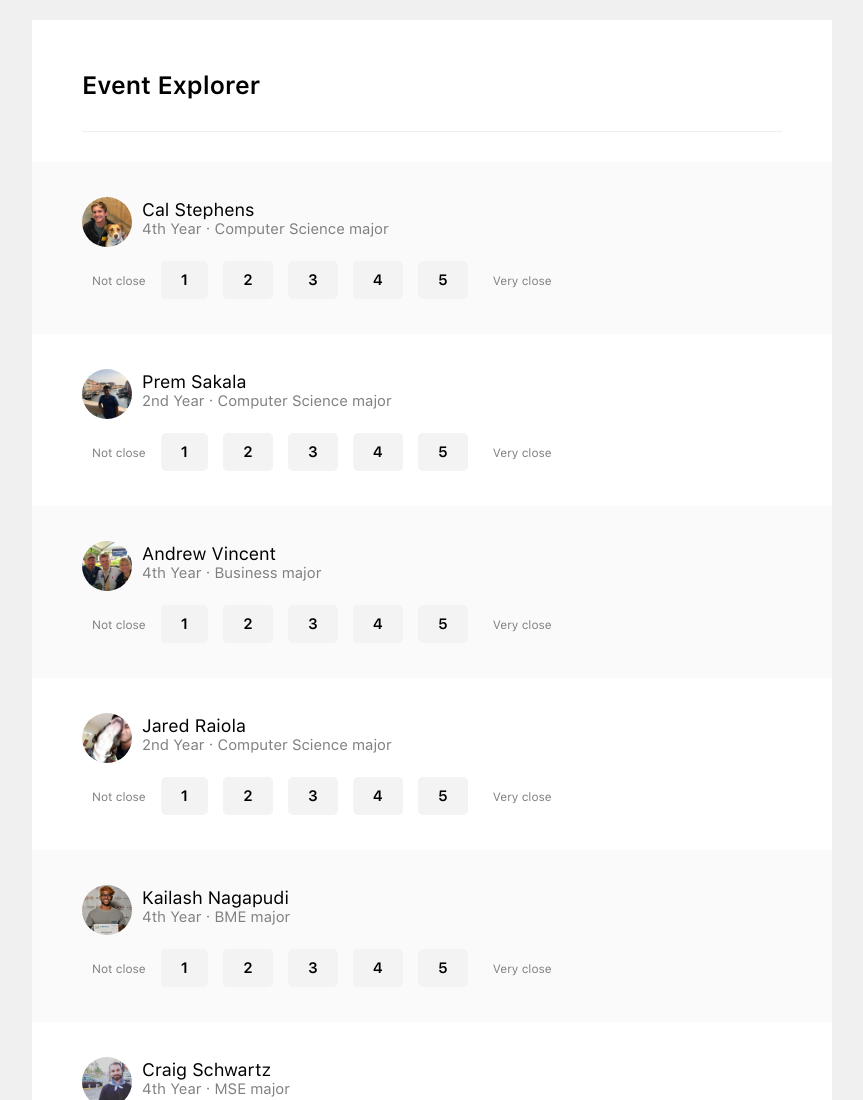
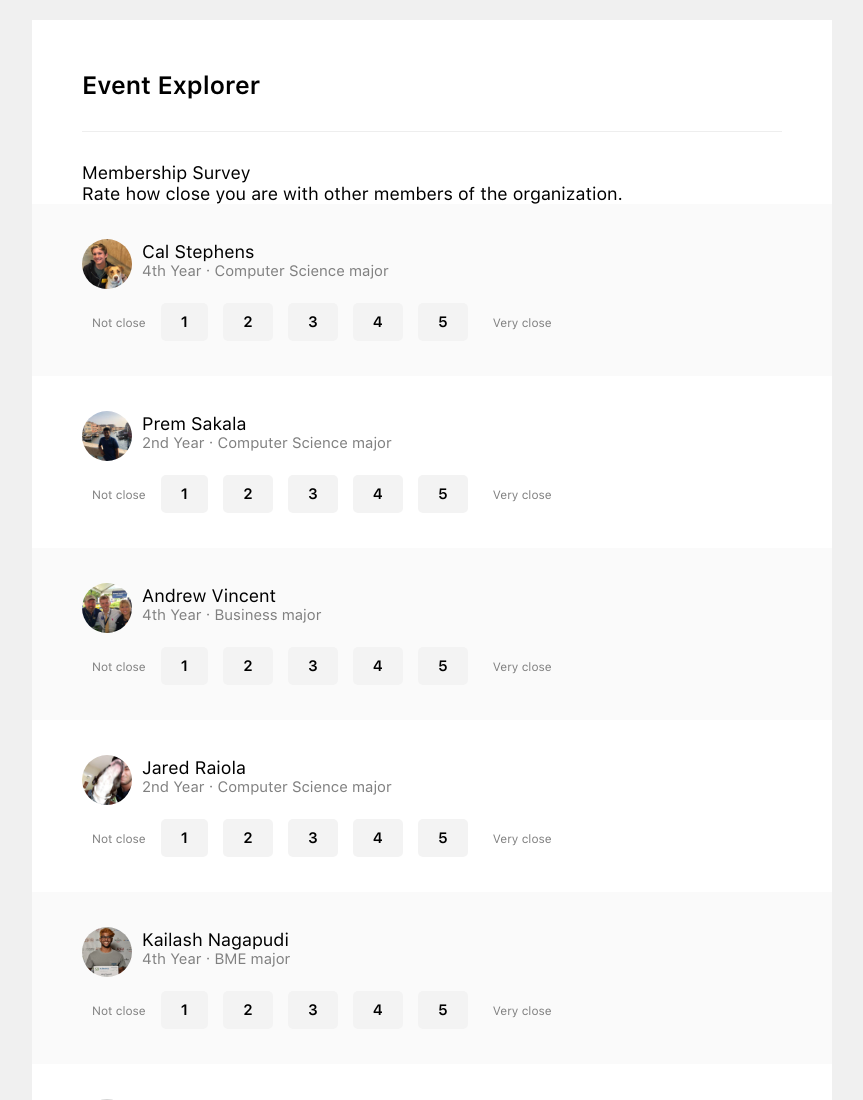
Before and after one commit to helluva/bond, a plain HTML site: page index.html in a window 1280 px wide. Shown: the top 1100 px of the page, without its empty margins (208-1071 px from the left). Drawn offline with nearby package versions, Linux system fonts and the light colour scheme.

Commit message:
Refactor a bit

```diff
--- a/index.html
+++ b/index.html
@@ -17,14 +17,23 @@
             <div class="formTitle">Event Explorer</div> <br>
             <div class="fullWidthUnderline"></div>
 
-            <div id="people">
+            <div id="step-name">Membership Survey</div>
+            <div id="step-instructions">Rate how close you are with other members of the organization.</div>
+
+            <div id="entries">
                 <!-- filled in on-load -->
             </div>
+
+            <br>
 
             <div id="submitArea">
                 <button class="button" id="submitButton">Submit</button>
                 <span id="content"> </span>
             </div>
+
+            <br>
+            <br>
+
         </div>
 
     </body>
--- a/index.js
+++ b/index.js
@@ -85,7 +85,7 @@ var events = [
 function pageDidLoad() {
     for (var person of people) {
         console.log(person)
-        $("#people").append(rowForPerson(person));
+        $("#entries").append(rowForPerson(person));
     }
 }
 
```
